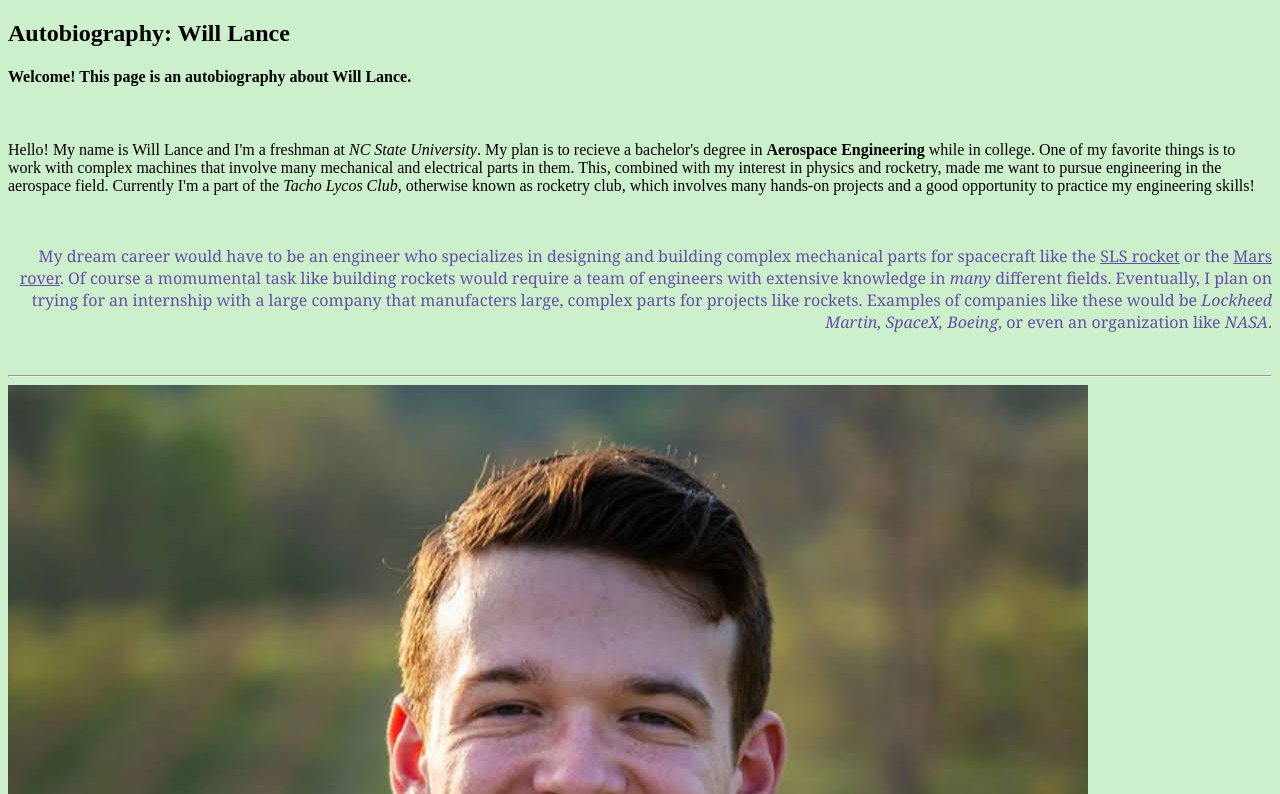
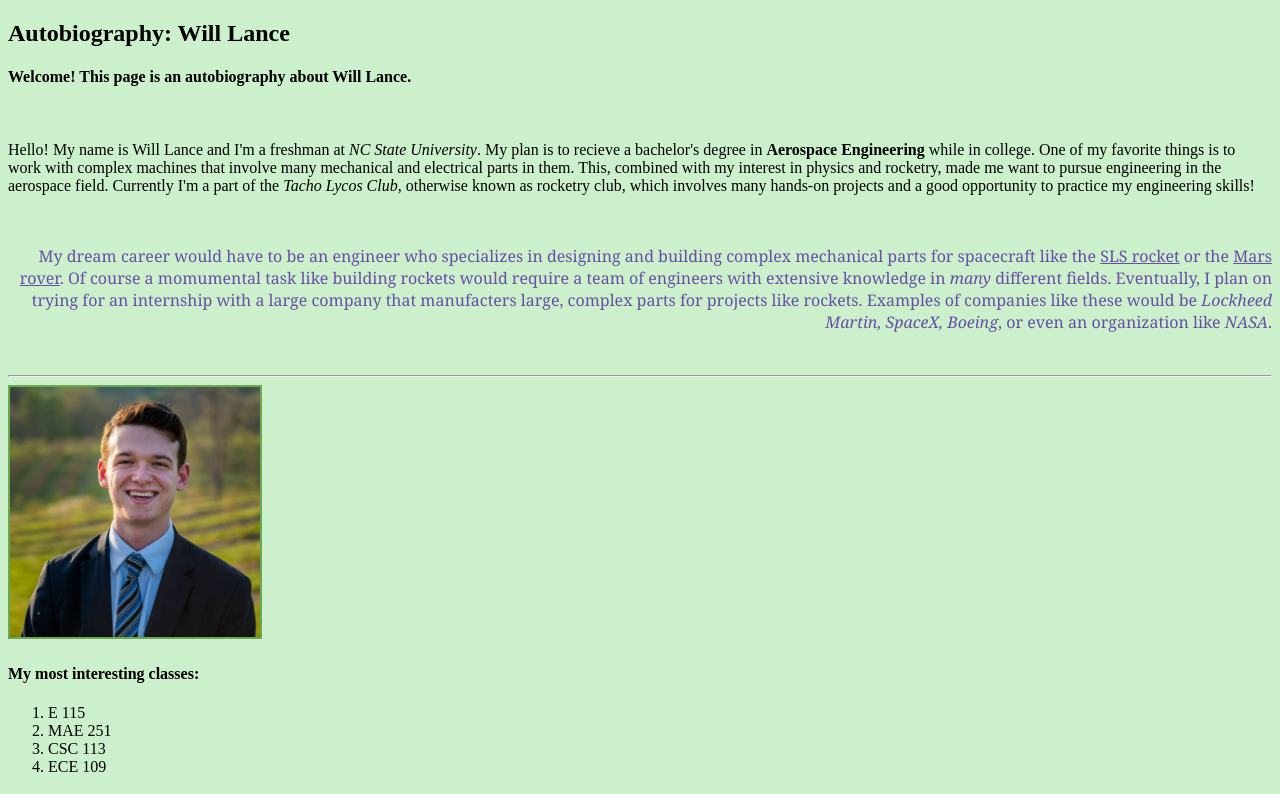
Before and after one commit to wjlance/webpages, a plain HTML site: page index.html in a window 1280 px wide. Shown: the top 794 px of the page. Drawn offline with Linux system fonts and the light colour scheme.

Commit message:
Add files via upload

```diff
--- a/index.html
+++ b/index.html
@@ -35,7 +35,7 @@
 		<!-- Number 4 answer: -->
 
 		<a href="mailto:wjlance@ncsu.edu" target="_blank">
-			<img src="professional_photo.png" alt="A professional looking photo of Will Lance">
+			<img src="professional_photo.png" alt="A professional looking photo of Will Lance" class="image-border">
 		</a>
 
 		<!-- Number 5 answer: -->
--- a/style.css
+++ b/style.css
@@ -17,3 +17,11 @@
 	border: 2px solid #e95419;
 
 }
+
+.image-border {
+
+	border: 2px solid #6aa84f;
+	max-height: 250px;
+	max-wide: 200px;
+
+}
```
